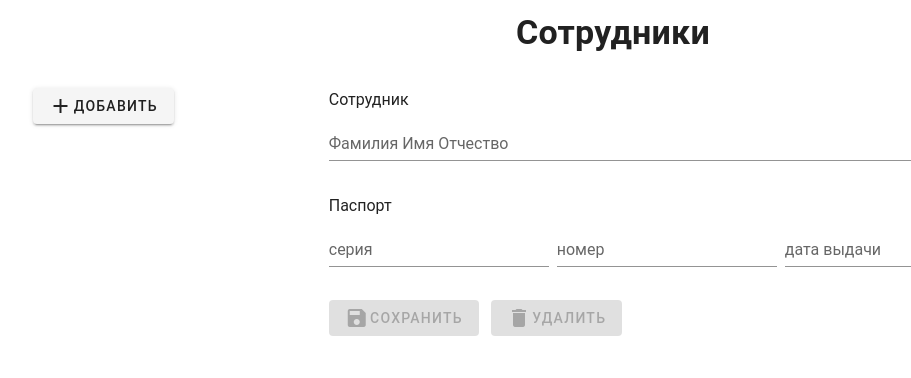
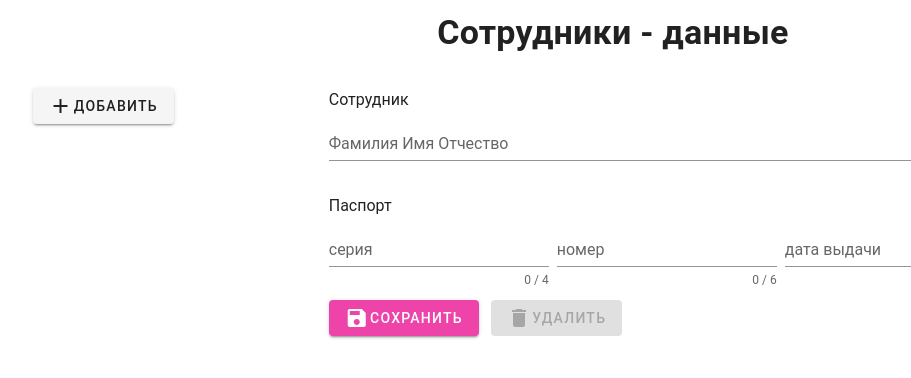
Before and after one commit to micklarini/bz-test, a Vue app: page / in a window 1280 px wide. Shown: the top 378 px of the page, without its empty margins (27-938 px from the left). Built offline with nearby package versions, Linux system fonts and the light colour scheme; a small style sheet from the web is missing.

Commit message:
Beta prerelease

```diff
--- a/package.json
+++ b/package.json
@@ -40,7 +40,8 @@
       "parser": "babel-eslint"
     },
     "rules": {
-      "no-unused-vars": "off"
+      "no-mixed-spaces-and-tabs": "off",
+      "no-extra-boolean-cast": "off"
     }
   },
   "browserslist": [
--- a/src/components/EmpStore.vue
+++ b/src/components/EmpStore.vue
@@ -2,7 +2,7 @@
 <v-container>
 	<v-row>
 		<v-col cols="12" class="text-center">
-			<h1 class="font-weight-bold mb-3 display-1">Сотрудники</h1>
+			<h1 class="font-weight-bold mb-3 display-1">Сотрудники - данные</h1>
 		</v-col>
 	</v-row>
 	<v-row>
@@ -10,22 +10,119 @@
 			<v-btn elevation="2" @click="newForm" medium><v-icon>add</v-icon>Добавить</v-btn>
 			<v-list v-if="employees.length" max-width="300" dense light>
 				<v-list-item v-for="(emp, key) in employees" :key="key" @click="editForm(key)">
-					<v-list-item-content>{{ emp.fioshort }}</v-list-item-content>
+					<v-list-item-content>{{ emp.fioShort }}</v-list-item-content>
 				</v-list-item>
 			</v-list>
 		</v-col>
 		<v-col cols="9">
-			<v-form ref="employeeForm" model="current.valid" lazy-validation>
+			<v-form ref="employeeForm" v-model="valid" lazy-validation>
 				<p class="mb-0">Сотрудник</p>
-				<v-text-field v-model="current.fio" label="Фамилия Имя Отчество" required ref="employeeName" class="mb-3"></v-text-field>
+				<v-text-field
+					v-model="current.fio"
+					:rules="fioRules"
+					label="Фамилия Имя Отчество"
+					required
+					ref="employeeName"
+					class="mb-3"
+				></v-text-field>
 				<p class="mb-0">Паспорт</p>
 				<div class="flex-row mb-3">
-					<v-text-field class="d-inline-flex mr-2" v-model="current.pass_ser" label="серия" required></v-text-field>
-					<v-text-field class="d-inline-flex mr-2" v-model="current.pass_no" label="номер" required></v-text-field>
-					<v-text-field class="d-inline-flex" v-model="current.pass_dt" label="дата выдачи" required></v-text-field>
+					<v-text-field
+						class="d-inline-flex mr-2"
+						type="number"
+						maxlength="4"
+						:counter="4"
+						v-model="current.pass_ser"
+						:rules= "serRules"
+						label="серия"
+						required
+					></v-text-field>
+					<v-text-field
+						class="d-inline-flex mr-2"
+						type="number"
+						maxlength="6"
+						:counter="6"
+						v-model="current.pass_no"
+						:rules="noRules"
+						label="номер"
+						required
+					></v-text-field>
+					<v-menu
+						ref="dtMenu"
+						v-model="dtMenu"
+						:close-on-content-click="false"
+						transition="scale-transition"
+						offset-y
+						min-width="290px"
+					>
+						<template v-slot:activator="{ on, attrs }">
+							<v-text-field
+								class="d-inline-flex"
+								v-model="displayDate"
+								:rules="dtRules"
+								label="дата выдачи"
+								required
+								readonly
+								v-bind="attrs"
+								v-on="on"
+							></v-text-field>
+						</template>
+						<v-date-picker
+							ref="passportDate"
+							v-model="current.pass_dt"
+							:max="new Date().toISOString().substr(0, 10)"
+							min="1930-01-01"
+							@input="dtMenu = false"
+							locale="ru-ru"
+						></v-date-picker>
+					</v-menu>
 				</div>
-				<v-btn elevation="2" :disabled="!current.valid" @click="saveEmployee(current)" medium primary class="mr-3"><v-icon>save</v-icon>Сохранить</v-btn>
-				<v-btn elevation="2" :disabled="!current.stored" @click="deleteEmployee(current.key)" medium secondary><v-icon>delete</v-icon>Удалить</v-btn>
+				<v-btn
+					elevation="2"
+					@click="saveEmployee(current)"
+					medium
+					color="primary"
+					class="mr-3"
+				>
+					<v-icon>save</v-icon>Сохранить
+				</v-btn>
+				<v-dialog
+					v-model="dialogDelete"
+					persistent
+					max-width="290"
+				>
+					<template v-slot:activator="{ on, attrs }">
+						<v-btn elevation="2"
+							:disabled="!current.stored"
+							medium
+							color="secondary"
+							v-bind="attrs"
+							v-on="on"
+						>
+							<v-icon>delete</v-icon>Удалить
+						</v-btn>
+					</template>
+					<v-card>
+							<v-card-title class="headline">
+								Удалить {{ current.fioShort }}?
+							</v-card-title>
+							<v-card-actions>
+								<v-spacer></v-spacer>
+								<v-btn
+									color="green"
+									@click="deleteEmployee(current.index);"
+								>
+								Да
+								</v-btn>
+								<v-btn
+									color="secondary"
+									@click="dialogDelete = false"
+								>
+								Нет
+								</v-btn>
+							</v-card-actions>
+					</v-card>
+				</v-dialog>
 			</v-form>
 		</v-col>
 	</v-row>
@@ -40,84 +137,119 @@ export default {
 	data: () => ({
 		employees: [],
 		current: {},
+
+		valid: true,
+		dtMenu: false,
+		dialogDelete: false,
+
+		fioRules: [
+			v => !!v || "Необходимо заполнить Фамилию Имя и Отчество",
+			v => /^[^\s]{2,}\s+[^\s]{2,}\s+[^\s]{2,}\s*$/u.test(v) || "Неверный формат",
+		],
+		serRules: [
+			v => !!v || "Необходимо заполнить серию",
+			v => (v && v.length == 4) || "Неверная длина",
+		],
+		noRules: [
+			v => !!v || "Необходимо заполнить номер",
+			v => (v && v.length == 6) || "Неверная длина",
+		],
+		dtRules: [
+			v => !!v || "Необходимо заполнить дату выдачи",
+		]
 	}),
 
+	computed: {
+		displayDate() {
+			if (!!!this.current.pass_dt)
+				return null
+			return (new Date(this.current.pass_dt).toLocaleDateString())
+		},
+	},
+
+	watch: {
+		dtMenu(val) {
+			val && setTimeout(() => (this.$refs.passportDate.activePicker = "YEAR"))
+		},
+	},
+
 	mounted: async function() {
-/*
-		const entries = [
-			{ fio: "Иванов Сидор Алексеевич", pass_ser: "3974", pass_no: "304238", pass_dt: "2003-04-16T00:00:00Z" },
-			{ fio: "Петров Петр Иванович", pass_ser: "4021", pass_no: "420487", pass_dt: "2008-02-03T00:00:00Z" },
-			{ fio: "Сидоров Петр Сидорович", pass_ser: "4148", pass_no: "399223", pass_dt: "2012-12-12T00:00:00Z" },
-		]
-*/
-		if (localStorage.getItem('employees')) {
+		if (localStorage.getItem("employees")) {
 			try {
-				this.employees = JSON.parse(localStorage.getItem('employees')).map((item, index) => ({
-					...this.prepareEmployee(item, index),
-					valid: true,
-					stored: true,
-				}))
+				this.employees = JSON.parse(localStorage.getItem("employees")).map(
+					(item, index) => this.prepareEmployee(item, index)
+				)
 			}
 			catch(e) {
-				localStorage.removeItem('employees')
+				localStorage.removeItem("employees")
 			}
 		}
 	},
 
 	methods: {
+		storeEmployees: function() {
+			const storageKeys = [ "fio", "pass_ser", "pass_no", "pass_dt" ]
+
+			let prepared = this.employees.map(entry =>
+				Object.keys(entry)
+					.filter(key => storageKeys.includes(key))
+					.reduce((obj, key) => {
+						obj[key] = entry[key]
+						return obj
+					}, {})
+			)
+			prepared.forEach(entry => entry.pass_dt = entry.pass_dt + "T00:00:00Z")
+
+			const serialized = JSON.stringify(prepared)
+			localStorage.setItem("employees", serialized)
+		},
+
 		prepareEmployee: (entry, index) => {
-			let fioparts = entry.fio.split(/\s+/)
-			let result = {
+			const fioparts = entry.fio.split(/\s+/)
+			return {
+				...entry,
+				pass_dt: entry.pass_dt.substr(0, 10),
+				fioShort: fioparts.reduce(
+					(acc, curr) => acc + curr.charAt(0) + ".",
+					fioparts.shift() + " "
+				),
+				stored: index !== undefined,
 				index,
-				...entry,
-				fioshort: fioparts.reduce(
-					(acc, curr) => acc + curr.charAt(0) + '.',
-					fioparts.shift() + ' '
-				)
 			}
-			return result
 		},
 
 		saveEmployee: function(entry) {
+			if (!this.$refs.employeeForm.validate())
+				return
+
 			if (!entry.stored) {
 				this.employees.push(this.prepareEmployee(entry, this.employees.length))
 			}
-			else if (entry.index) {
+			else if (entry.index !== undefined) {
 				this.employees[entry.index] = this.prepareEmployee(entry, entry.index)
 			}
+			this.storeEmployees()
 			this.current = {}
-			this.storeEmployees()
+			this.$refs.employeeForm.reset()
 		},
 
 		deleteEmployee: function(key) {
+			this.dialogDelete = false;
+			this.employees.splice(key, 1)
 			this.current = {}
-			this.employees.splice(key, 1)
+			this.storeEmployees()
+			this.$refs.employeeForm.reset()
 		},
 
 		newForm: function() {
 			this.current = {}
+			this.$refs.employeeForm.reset()
 			this.$refs.employeeName.focus()
 		},
 
 		editForm: function(key) {
-			this.current = this.employees[key]
+			this.current = {...this.employees[key]}
 			this.$refs.employeeName.focus()
-		},
-
-		storeEmployees: function() {
-			const storageKeys = [ "fio", "pass_ser", "pass_no", "pass_dt" ]
-
-			const serialized = JSON.stringify(
-				this.employees.map(entry =>
-					Object.keys(entry)
-						.filter(key => storageKeys.includes(key))
-						.reduce((obj, key) => {
-							obj[key] = entry[key]
-							return obj
-						}, {})
-				)
-			)
-			localStorage.setItem('employees', serialized)
 		},
 
 	},
```
